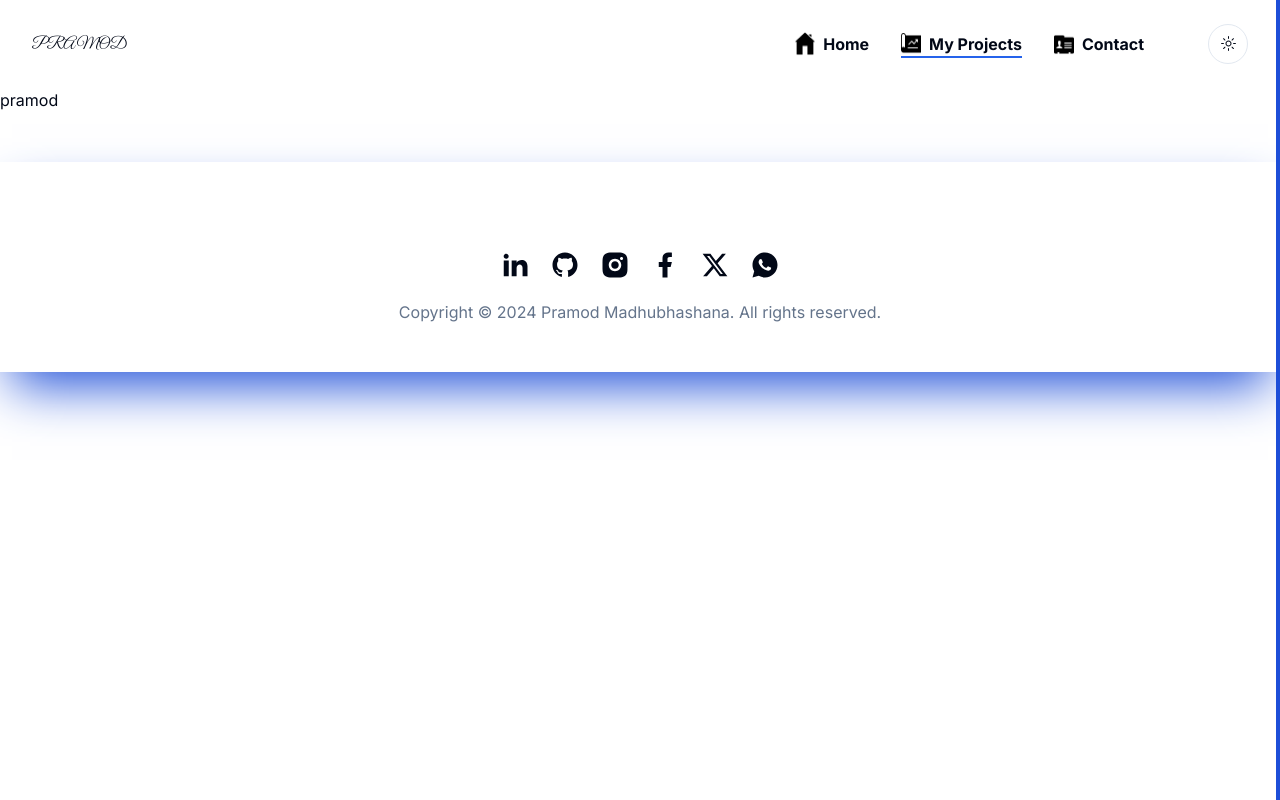
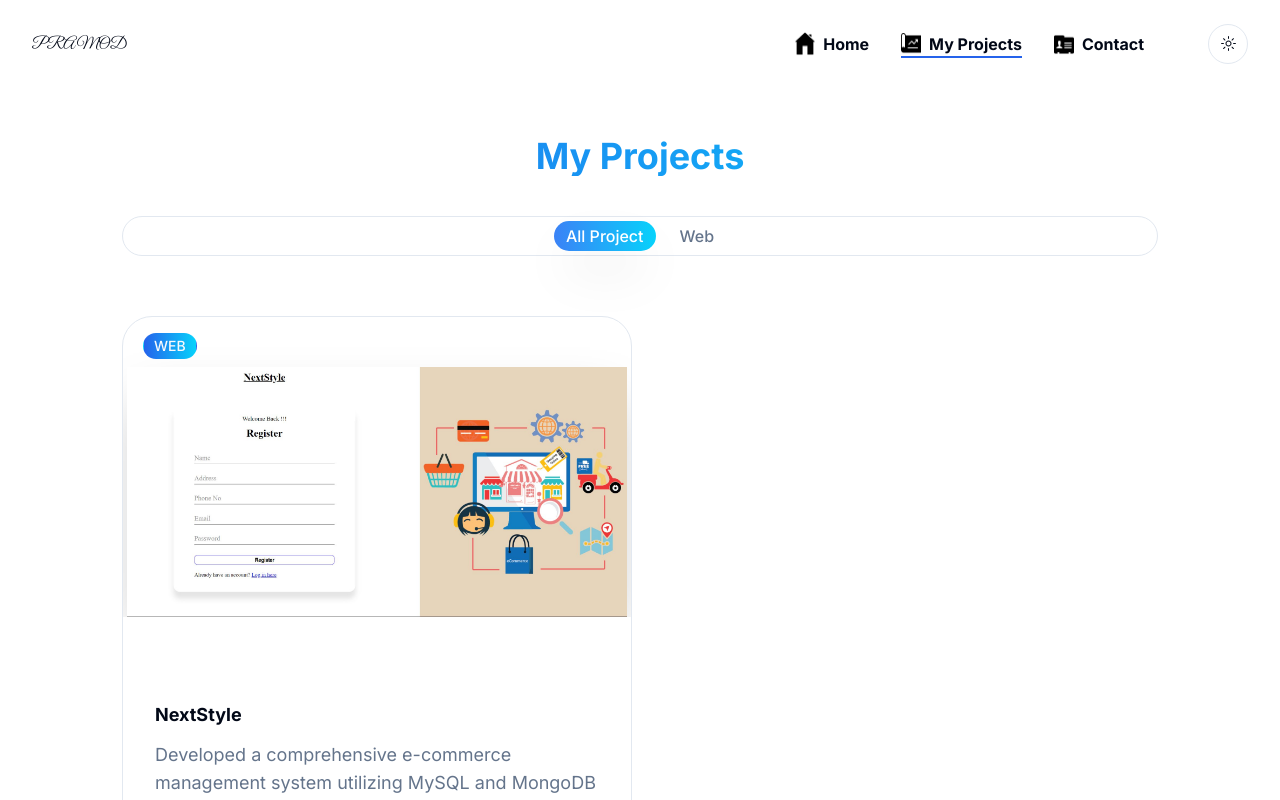
Before and after one commit to PramodMadhubhashana/portfolio, a Next.js app: page /projects in a window 1280 px wide. Shown: the top 800 px of the page. Built offline with nearby package versions, Linux system fonts and the light colour scheme.

Commit message:
Update page.jsx

```diff
--- a/app/projects/page.jsx
+++ b/app/projects/page.jsx
@@ -16,39 +16,39 @@ const Projects = () => {
   const filteredProject = projectData.filter((project) => {
     return category === 'all project' ? project : project.category === category;
   });
-  return ( <div>pramod</div>
-    // <div className="container pt-12 max-w-[1100px] flex flex-col">
-    //   <div>
-    //     <p className="section-title bg-gradient-to-r from-blue-600 to-[#07D2FB] bg-clip-text text-transparent align-middle justify-center ">
-    //       My Projects
-    //     </p>
-    //   </div>
-    //   <div className="pt-10 w-full m-0">
-    //     <Tabs defaultValue={category}>
-    //       <TabsList className="border flex flex-wrap justify-center gap-x-3 w-auto">
-    //         {categories.map((category, index) => {
-    //           return (
-    //             <TabsTrigger
-    //               onClick={() => setCategory(category)}
-    //               value={category}
-    //               key={index}
-    //               className="capitalize">{category}</TabsTrigger>
-    //           );
-    //         })}
-    //       </TabsList>
-    //       <div className="text-lg xl:mt-8 grid grid-cols-1 lg:grid-cols-2 pt-5 gap-4">
-    //         {filteredProject.map((project, index) => {
-    //           return (
-    //             <TabsContent value={category} key={index}>
-    //               <ProjectCard project={project} />
-    //             </TabsContent>
-    //           );
-    //         })}
-    //       </div>
-    //     </Tabs>
-    //   </div>
+  return (
+    <div className="container pt-12 max-w-[1100px] flex flex-col">
+      <div>
+        <p className="section-title bg-gradient-to-r from-blue-600 to-[#07D2FB] bg-clip-text text-transparent align-middle justify-center ">
+          My Projects
+        </p>
+      </div>
+      <div className="pt-10 w-full m-0">
+        <Tabs defaultValue={category}>
+          <TabsList className="border flex flex-wrap justify-center gap-x-3 w-auto">
+            {categories.map((category, index) => {
+              return (
+                <TabsTrigger
+                  onClick={() => setCategory(category)}
+                  value={category}
+                  key={index}
+                  className="capitalize">{category}</TabsTrigger>
+              );
+            })}
+          </TabsList>
+          <div className="text-lg xl:mt-8 grid grid-cols-1 lg:grid-cols-2 pt-5 gap-4">
+            {filteredProject.map((project, index) => {
+              return (
+                <TabsContent value={category} key={index}>
+                  <ProjectCard project={project} />
+                </TabsContent>
+              );
+            })}
+          </div>
+        </Tabs>
+      </div>
 
-    // </div>
+    </div>
   )
 }
 
```
